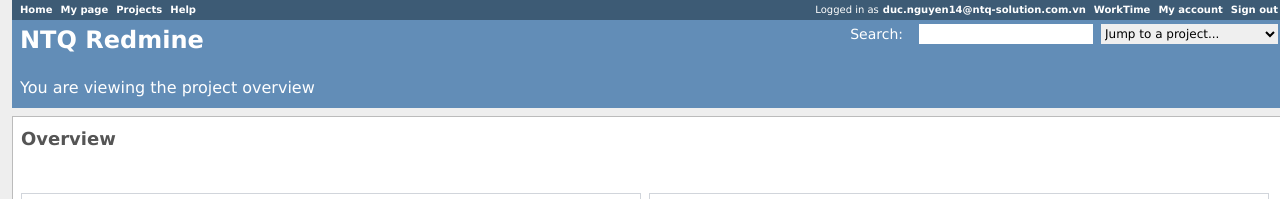
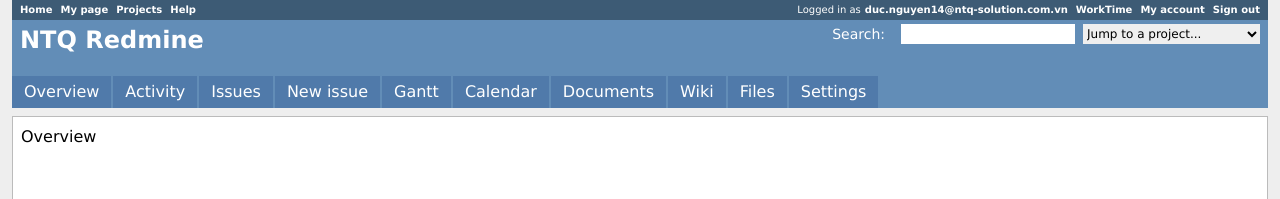
Before and after one commit to NHuyDung/NTQ_Redmine_Clone, a React (Vite) app: page /projects/overview in a window 1280 px wide. Shown: the top 199 px of the page. Built offline with nearby package versions, Linux system fonts and the light colour scheme.

Commit message:
feat: create tab

```diff
--- a/package.json
+++ b/package.json
@@ -39,7 +39,8 @@
     "path": "^0.12.7",
     "react": "^18.3.1",
     "react-dom": "^18.3.1",
-    "react-router-dom": "^6.24.1"
+    "react-router-dom": "^6.24.1",
+    "react-tabs": "^6.0.2"
   },
   "devDependencies": {
     "@commitlint/cli": "^19.3.0",
--- a/src/components/Header.tsx
+++ b/src/components/Header.tsx
@@ -3,7 +3,20 @@
 
 const Header = () => {
   const location = useLocation();
-  const isProjectOverviewPage = location.pathname === "/projects/overview";
+  const isProjectOverviewPage = location.pathname.includes("/projects/");
+
+  const projects = [
+    { id: 1, name: "Overview", slug: "overview" },
+    { id: 2, name: "Activity", slug: "activity" },
+    { id: 3, name: "Issues", slug: "issues" },
+    { id: 4, name: "New issue", slug: "newissue" },
+    { id: 5, name: "Gantt", slug: "gantt" },
+    { id: 6, name: "Calendar", slug: "calendar" },
+    { id: 7, name: "Documents", slug: "documents" },
+    { id: 8, name: "Wiki", slug: "wiki" },
+    { id: 9, name: "Files", slug: "files" },
+    { id: 10, name: "Settings", slug: "settings" },
+  ];
 
   const menuItems = [
     { label: "Home", href: "/" },
@@ -51,8 +64,8 @@
               Search:
             </label>
             <input id="search" className="" type="text" name="search" />
-            <select className="text-black text-xs">
-              <option value="" disabled selected>
+            <select className="text-black text-xs" defaultValue="*">
+              <option value="*" hidden>
                 Jump to a project...
               </option>
               <option value="redmine">Redmine</option>
@@ -61,7 +74,15 @@
           </div>
         </div>
 
-        {isProjectOverviewPage && <label className="text-white pl-2 mt-1">You are viewing the project overview</label>}
+        {isProjectOverviewPage && (
+          <div className="flex gap-[2px]">
+            {projects.map((project) => (
+              <Link key={project.id} to={`/projects/${project.slug}`} className="hover:underline bg-primary-light duration-150 list-none px-3 py-1 ">
+                {project.name}
+              </Link>
+            ))}
+          </div>
+        )}
       </div>
     </div>
   );
--- /dev/null
+++ b/src/components/Tab/Tab.tsx
@@ -0,0 +1,49 @@
+import React from "react";
+import { Tab, Tabs, TabList, TabPanel } from "react-tabs";
+import "react-tabs/style/react-tabs.css"; // Import CSS for react-tabs
+
+const TabProject = () => {
+  const projects = [
+    { id: 1, name: "Overview", detail: "Details of Overview" },
+    { id: 2, name: "Activity", detail: "Details of Activity" },
+    { id: 2, name: "Issues", detail: "Details of Issues" },
+    { id: 2, name: "New issue", detail: "Details of New issue" },
+    { id: 2, name: "Gantt", detail: "Details of Gantt" },
+    { id: 2, name: "Calendar", detail: "Details of Calendar" },
+    { id: 2, name: "Documents", detail: "Details of Documents" },
+    { id: 2, name: "Wiki", detail: "Details of Wiki" },
+    { id: 2, name: "Files", detail: "Details of Files" },
+    { id: 2, name: "Settings", detail: "Details of Settings" },
+  ];
+
+  return (
+    <div className="flex justify-between">
+      <h2 className="text-xl font-semibold">Home</h2>
+      <Tabs>
+        <TabList className="react-tabs__tab--selected flex w-full gap-[1px] text-white">
+          {projects.map((project) => (
+            <Tab
+              className="hover:cursor-pointer hover:underline text-xs bg-primary-light font-bold  px-3 py-1 outline-none rounded-none"
+              key={project.id}
+            >
+              {project.name}
+            </Tab>
+          ))}
+        </TabList>
+
+        {projects.map((project) => (
+          <TabPanel key={project.id}>
+            <div className="p-3">
+              <div className="flex">
+                <h3 className="bg-image font-medium">{project.name}</h3>
+              </div>
+              <p className="pl-10 pt-3 text-sm">{project.detail}</p>
+            </div>
+          </TabPanel>
+        ))}
+      </Tabs>
+    </div>
+  );
+};
+
+export default TabProject;
--- a/src/index.css
+++ b/src/index.css
@@ -14,6 +14,12 @@
   background-color: #eeeeee;
 }
 
+.react-tabs__tab--selected {
+  font-weight: bold;
+  background-color: #eeeeee !important;
+  color: #555;
+}
+
 @tailwind base;
 @tailwind components;
 @tailwind utilities;
--- a/src/pages/Project/Project.tsx
+++ b/src/pages/Project/Project.tsx
@@ -1,7 +1,38 @@
-import React from "react";
+import React, { useState, useEffect } from "react";
+import axiosInstance from "~/services/api"; // Sử dụng axiosInstance
+
+interface Project {
+  id: number;
+  name: string;
+  description: string;
+}
+
+interface ProjectsResponse {
+  projects: Project[];
+}
 
 const Project = () => {
-  return <div>Project</div>;
+  const [projects, setProjects] = useState<Project[]>([]);
+
+  useEffect(() => {
+    const fetchProjects = async () => {
+      try {
+        const response = await axiosInstance.get<ProjectsResponse>("/projects.json"); // Sử dụng axiosInstance
+        setProjects(response.data.projects);
+      } catch (error) {
+        console.error("Error:", error);
+      }
+    };
+
+    fetchProjects();
+  }, []);
+
+  return (
+    <div>
+      <h2>Project List</h2>
+      <ul>{projects?.map((project) => <li key={project.id}>{project.name}</li>)}</ul>
+    </div>
+  );
 };
 
 export default Project;
--- /dev/null
+++ b/src/pages/ProjectDetail/ProjectDetail.tsx
@@ -0,0 +1,34 @@
+import React from "react";
+import { useParams } from "react-router-dom";
+
+const ProjectDetail = () => {
+  const { projectSlug } = useParams<{ projectSlug: string }>();
+
+  const projects = [
+    { id: 1, name: "Overview", slug: "overview" },
+    { id: 2, name: "Activity", slug: "activity" },
+    { id: 3, name: "Issues", slug: "issues" },
+    { id: 4, name: "New issue", slug: "newissue" },
+    { id: 5, name: "Gantt", slug: "gantt" },
+    { id: 6, name: "Calendar", slug: "calendar" },
+    { id: 7, name: "Documents", slug: "documents" },
+    { id: 8, name: "Wiki", slug: "wiki" },
+    { id: 9, name: "Files", slug: "files" },
+    { id: 10, name: "Settings", slug: "settings" },
+  ];
+
+  console.log();
+
+  const selectedProject = projects.find((project) => project.slug === projectSlug);
+
+  if (!selectedProject) return <div>{projects[0].name}</div>;
+
+  return (
+    <div>
+      <h2>{selectedProject.name}</h2>
+      <p>Project Slug: {projectSlug}</p>
+    </div>
+  );
+};
+
+export default ProjectDetail;
--- a/src/services/api.ts
+++ b/src/services/api.ts
@@ -1,4 +1,3 @@
-// src/api/axiosInstance.js
 import axios from "axios";
 
 const baseURL = import.meta.env.VITE_API_BASE_URL;
@@ -13,51 +12,32 @@
 
 axiosInstance.interceptors.request.use(
   function (config) {
-    // Add tokens to headers if available
-    const token = localStorage.getItem("token");
-    if (token) {
-      config.headers["Authorization"] = `Bearer ${token}`;
-    }
-    // Handle action before send request
     return config;
   },
   function (error) {
-    // Handle errors if any when sending requests
     return Promise.reject(error);
   },
 );
 
 axiosInstance.interceptors.response.use(
   function (response) {
-    // handle response data
     return response;
   },
   function (error) {
-    // handle error response
     if (error.response) {
-      // Check HTTP
       switch (error.response.status) {
         case 401:
-          // route user to login page if token expired
-          alert("Unauthorized! Redirecting to login...");
-          // window.location.href = "/login";
+          console.error("Unauthorized: Access is denied.");
           break;
         case 403:
-          // Display notify access denied
-          alert("You do not have permission to perform this action.");
-          break;
-        case 500:
-          // Display server error
-          alert("Server error. Please try again later.");
+          console.error("Forbidden: Access is denied.");
           break;
         default:
-          // Process other status codes as needed
-          alert(`Error: ${error.response.status}`);
+          console.error(`Error ${error.response.status}: ${error.response.data}`);
           break;
       }
     } else {
-      // Handle no response errors (eg: network error)
-      alert("Network error. Please check your connection.");
+      console.error("Network error: No response from server.");
     }
     return Promise.reject(error);
   },
--- a/tailwind.config.js
+++ b/tailwind.config.js
@@ -8,6 +8,7 @@
         primary: {
           DEFAULT: "#628db7",
           dark: "#3d5b75",
+          light: "#507AAA",
           border: "#bbb",
         },
       },
```
Also changed, not shown: src/pages/HomePage/HomePage.tsx (+0 -17 lines), src/routes/routesConfig.tsx (+6 -2 lines), 1 other file (tests, documents, lock files or other folders).
